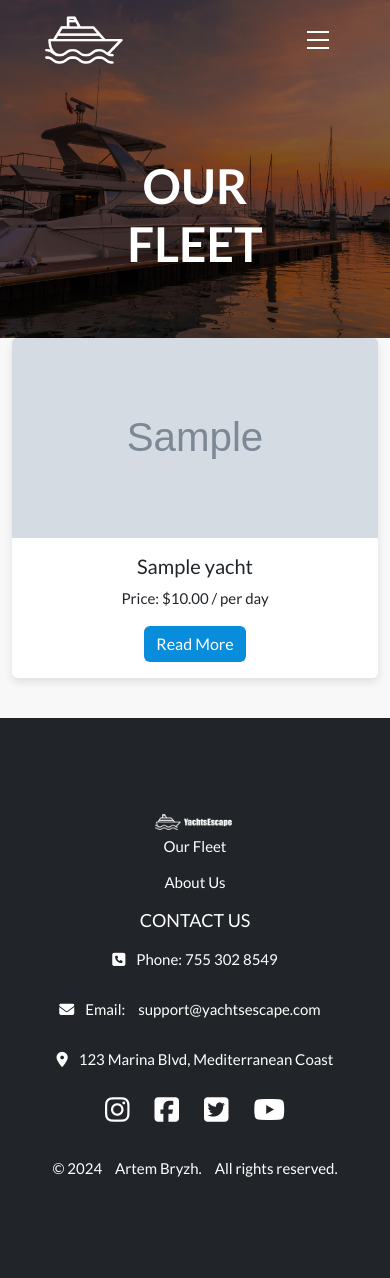
After one commit to pagaslav/yachtsescape-com, a Django app: page /yachts/ in a window 390 px wide. The commit adds this page. Run offline with Django 3.2, Linux system fonts and the light colour scheme; tables that the repository leaves empty hold one stand-in row (values such as "Sample post"); grey boxes marked "Sample" are stand-in pictures; some libraries are stand-ins or nearby versions.

Commit message:
feat(templates): add yacht list template and corresponding styles
Added `yacht-list.html` template for displaying the list of yachts | Integrated styles in
`yacht-list.css` to provide a responsive layout for yacht cards | Each yacht card now contains an
image, name, price per day, and a "Read More" button.

```diff
--- /dev/null
+++ b/static/css/yachts/yacht-list.css
@@ -0,0 +1,63 @@
+/* Custom header for yacht listing page */
+.yacht-header {
+    position: relative;
+    background-image: url('/static/images/home-bg.webp');
+    background-size: cover;
+    background-position: center;
+    background-repeat: no-repeat;
+    height: 40vh;
+}
+
+/* Center the page title on the background */
+.header-content {
+    position: absolute;
+    top: 26%;
+    left: 50%;
+    transform: translate(-50%, -50%);
+    text-align: center;
+    z-index: 2;
+}
+
+/* Style for the page title */
+.hero-title {
+    color: white; /* White text color */
+    font-size: 48px; /* Large font size */
+    font-weight: bold; /* Bold text */
+    text-transform: uppercase; /* Uppercase text */
+    z-index: 2; /* Ensure it displays above the background */
+}
+
+/* Card styling for yachts */
+.card {
+    border: none; /* Remove default border */
+    transition: all 0.3s ease; /* Smooth transition for hover effect */
+    box-shadow: 0 4px 8px rgba(0, 0, 0, 0.1); /* Light shadow */
+}
+
+/* Hover effect for cards */
+.card:hover {
+    box-shadow: 0 8px 16px rgba(0, 0, 0, 0.2); /* Darker shadow on hover */
+}
+
+/* Image inside the card */
+.card-img-top {
+    height: 200px; /* Fixed height for the image */
+    object-fit: cover; /* Ensure the image covers the area without distortion */
+}
+
+/* Body of the card */
+.card-body {
+    text-align: center; /* Center the text */
+}
+
+/* Primary button styling */
+.btn-primary {
+    background-color: #088cdc; /* Custom blue color */
+    border: none; /* Remove default border */
+    transition: background-color 0.3s ease; /* Smooth hover transition */
+}
+
+/* Hover state for the button */
+.btn-primary:hover {
+    background-color: #006bb3; /* Darker blue on hover */
+}
--- a/templates/includes/header.html
+++ b/templates/includes/header.html
@@ -3,7 +3,7 @@
 {% load static %}
 
 <!-- Header section -->
-<header class="{% block header_class %}header{% endblock %}">
+<header class="{% block header_class %}{% if request.path == '/yachts/' %}yacht-header{% else %}header{% endif %}{% endblock %}">
     <!-- Transparent overlay -->
     <div class="header-overlay"></div>
 
--- /dev/null
+++ b/yachts/templates/yachts/yacht-list.html
@@ -0,0 +1,39 @@
+{% extends 'base.html' %}
+{% load static %}
+
+{% block title %}
+Our Fleet - Yachtsescape
+{% endblock %}
+
+{% block extra_css %}
+  <link rel="stylesheet" href="{% static 'css/yachts/yacht-list.css' %}">
+{% endblock %}
+
+{% block header_class %}
+  yacht-header  <!-- Custom class for the yacht list header -->
+{% endblock %}
+
+{% block content %}
+<div class="container">
+    <!-- Section for the centered title in the header -->
+    <div class="header-content">
+        <h1 class="hero-title">Our Fleet</h1> <!-- Centered page title -->
+    </div>
+
+    <!-- Yacht card section -->
+    <div class="row">
+        {% for yacht in yachts %}
+            <div class="col-md-4 mb-4">
+                <div class="card h-100">
+                    <img src="{{ yacht.image.url }}" class="card-img-top" alt="{{ yacht.name }}"> <!-- Image of the yacht -->
+                    <div class="card-body">
+                        <h5 class="card-title">{{ yacht.name }}</h5> <!-- Yacht name -->
+                        <p class="card-text">Price: ${{ yacht.price_per_day }} / per day</p> <!-- Yacht price -->
+                        <a href="#" class="btn btn-primary">Read More</a> <!-- Button to read more details -->
+                    </div>
+                </div>
+            </div>
+        {% endfor %}
+    </div>
+</div>
+{% endblock %}
--- a/yachts/urls.py
+++ b/yachts/urls.py
@@ -1,8 +1,7 @@
+# yachts/urls.py
+from django.urls import path
 from . import views
-from django.urls import path
 
 urlpatterns = [
-    path('', views.index, name='home'),  # Existing path for home
-    path('yachts/', views.yacht_list, name='yacht_list'),  # New path for yacht list
-    path('yachts/<int:yacht_id>/', views.yacht_detail, name='yacht_detail'),  # New path for yacht detail
+    path('', views.yacht_list, name='yacht_list'),  # URL для страницы списка яхт
 ]
--- a/yachtsescape/urls.py
+++ b/yachtsescape/urls.py
@@ -19,4 +19,6 @@ from django.urls import path, include
 urlpatterns = [
     path('admin/', admin.site.urls),
     path('', include('home.urls')),
+     path('search/', include('home.urls')),
+     path('yachts/', include('yachts.urls')),
 ]
```
